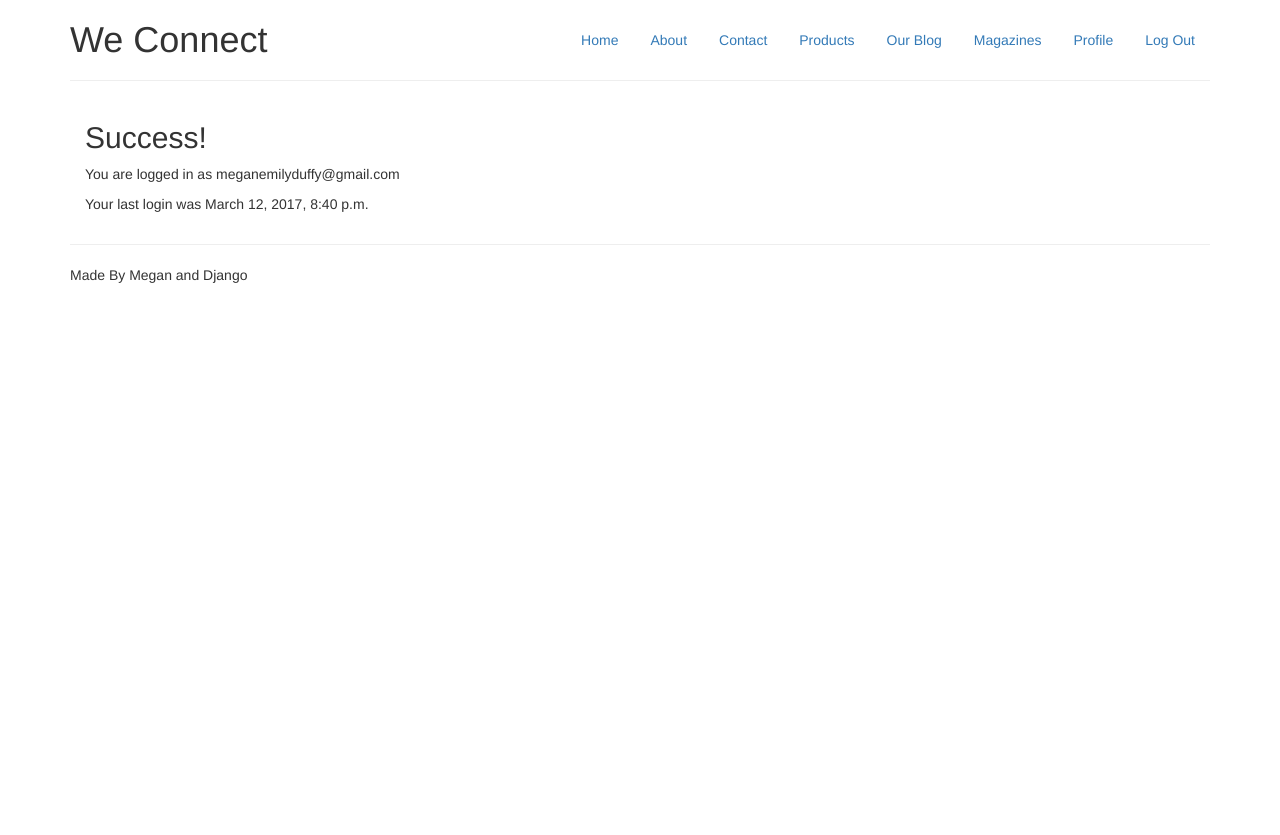
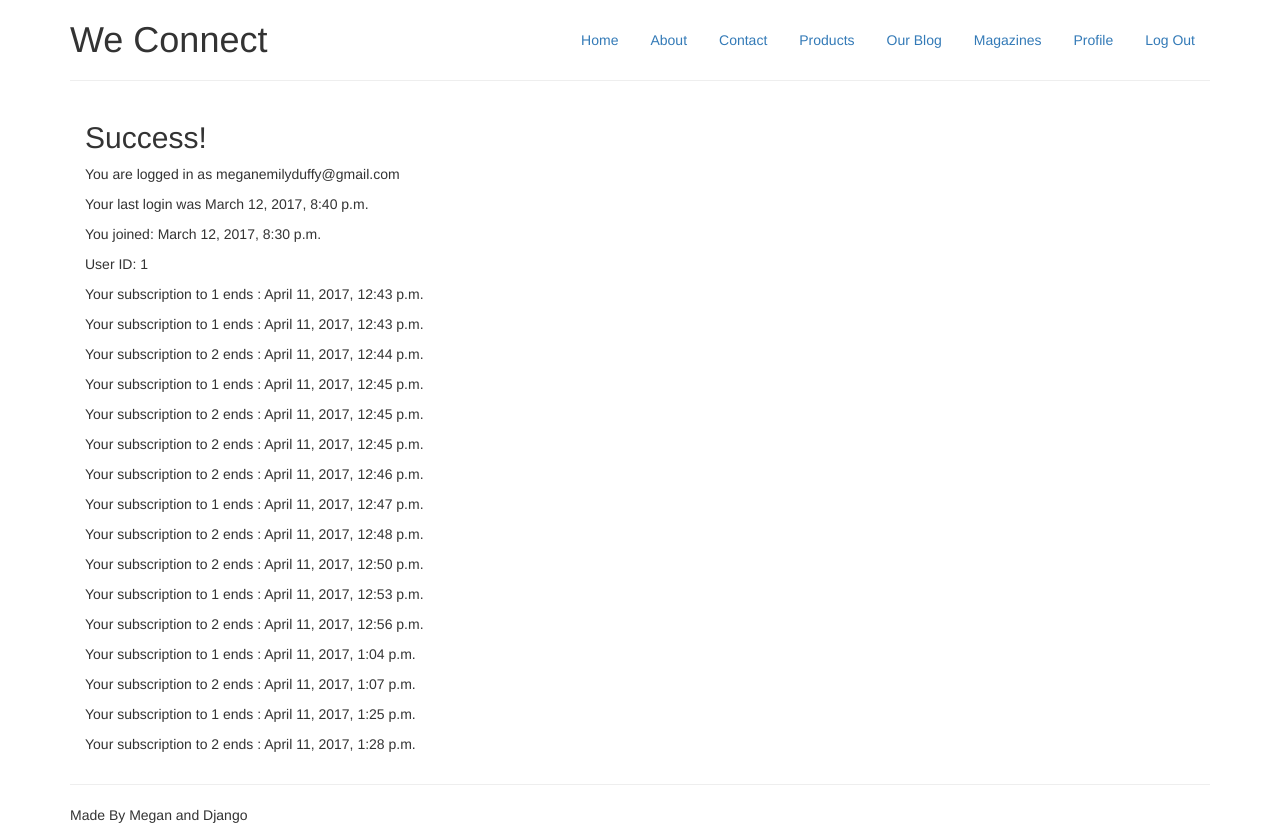
Before and after one commit to meganduffy/we_connect, a Django app: page /profile/ in a window 1280 px wide. Before the commit the page ends 283 px from the top, so only its background shows below. Run offline with Django 3.2, Linux system fonts and the light colour scheme; a user stored in the database is signed in; data comes from the database, SQL or seed files in the repository; both versions use the stored data as it was after the commit; some libraries are stand-ins or nearby versions.

Commit message:
Add more specific conditions to signals.py and display subscriptions on profile.html

```diff
--- a/accounts/templates/profile.html
+++ b/accounts/templates/profile.html
@@ -3,4 +3,21 @@
     <h2>Success!</h2>
     <p>You are logged in as {{ user.email }} </p>
     <p>Your last login was {{ user.previous_login }}</p>
+    <p>You joined: {{ user.date_joined }}</p>
+    <p>User ID: {{ user.id }}</p>
+    {% if purchases %}
+
+        {% for purchase in purchases %}
+
+            {% if user.id == purchase.user_id %}
+
+                <p> Your subscription to {{ purchase.magazine_id }} ends : {{ purchase.subscription_end }}</p>
+
+            {% endif %}
+
+        {% endfor %}
+
+    {% else %}
+        <h3>You have no subscriptions</h3>
+    {% endif %}
 {% endblock %}
--- a/accounts/views.py
+++ b/accounts/views.py
@@ -4,6 +4,8 @@ from django.core.urlresolvers import reverse
 from django.shortcuts import render, redirect
 from django.template.context_processors import csrf
 from django.contrib.auth.decorators import login_required
+from magazines.models import Purchase, Magazine
+from django.utils import timezone
 
 
 def register(request):
@@ -33,7 +35,11 @@ def register(request):
 
 @login_required(login_url='/login/')
 def profile(request):
-    return render(request, 'profile.html')
+    Purchase.magazine_id = Magazine.name
+    # TODO: Filter purchases to be in date and in order of most recent
+    purchases = Purchase.objects.all()
+    magazines = Magazine.objects.all()
+    return render(request, 'profile.html', {'purchases': purchases, 'magazines': magazines})
 
 
 def login(request):
```
Also changed, not shown: magazines/signals.py (+6 -1 lines), we_connect/settings.py (+7 -3 lines), db.sqlite3.
